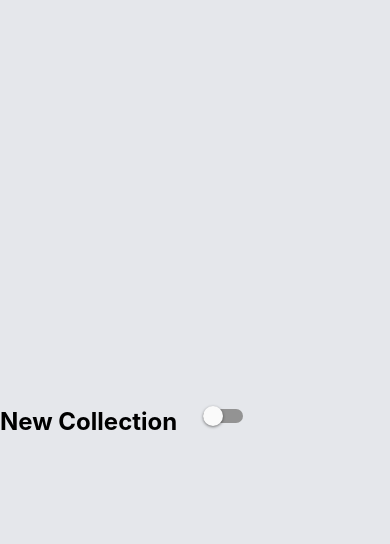
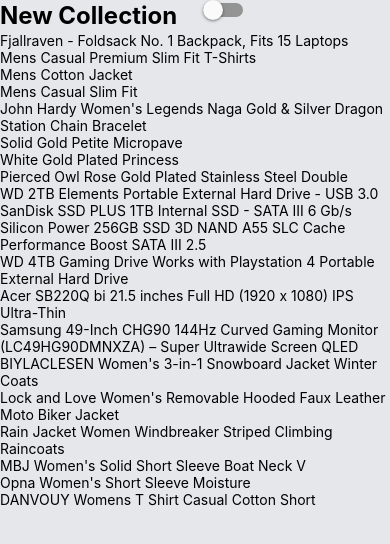
Before and after one commit to Moamin-AbuEwaida/Ecommerce-ReactNative, a React Native app: screen / in a window 390 px wide. Shown: the top 544 px of the page. Built offline with nearby package versions, Linux system fonts and the light colour scheme.

Commit message:
setting product list component

```diff
--- a/App.js
+++ b/App.js
@@ -1,18 +1,19 @@
 import { StatusBar } from "expo-status-bar";
-import { Switch, Text, View } from "react-native";
+import { Switch, Text, View, SafeAreaView } from "react-native";
 import { useColorScheme } from "nativewind";
-
+import ProductsList from "./components/productsList";
 export default function App() {
   const { colorScheme, toggleColorScheme } = useColorScheme();
   return (
-    <View className="flex-1 items-center justify-center bg-gray-200 dark:bg-black">
+    <SafeAreaView className="flex-1 items-center justify-center bg-gray-200 dark:bg-black">
       <View className="flex-row w-full gap-5">
         <Text className="text-2xl font-bold dark:text-white">
           New Collection{" "}
         </Text>
         <Switch value={colorScheme === "dark"} onChange={toggleColorScheme} />
       </View>
+      <ProductsList />
       <StatusBar style={colorScheme === "dark" ? "light" : "dark"} />
-    </View>
+    </SafeAreaView>
   );
 }
--- /dev/null
+++ b/components/productsList.js
@@ -0,0 +1,18 @@
+import { View, Text, FlatList } from "react-native";
+import React from "react";
+import { products } from "../products";
+const productsList = () => {
+  return (
+    <FlatList
+      data={products}
+      keyExtractor={(product) => product.id}
+      renderItem={({ item }) => (
+        <View>
+          <Text>{item.title}</Text>
+        </View>
+      )}
+    />
+  );
+};
+
+export default productsList;
```
